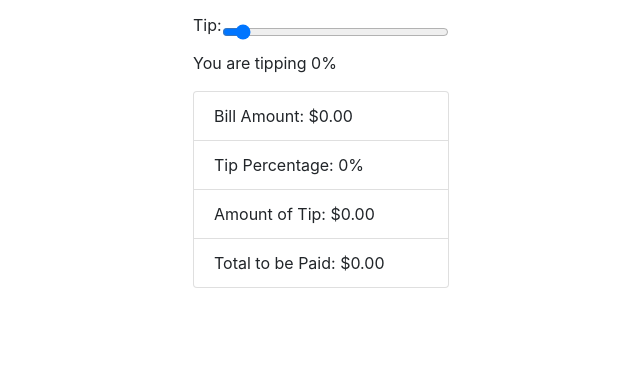
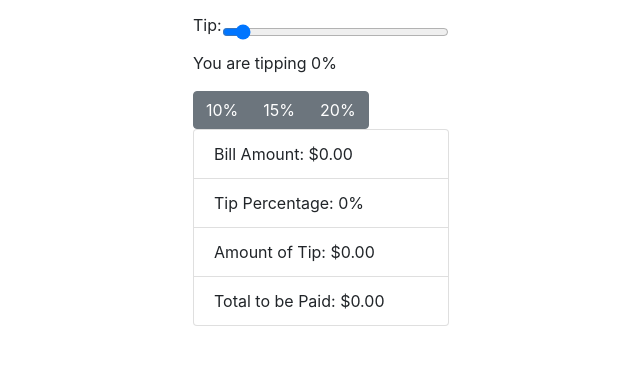
Before and after one commit to battleplan/few100-lab-3, a website built with webpack: page src/index.html in a window 1280 px wide. Shown: the part 161-526 px from the top of the page, without its empty margins (319-959 px from the left). Built offline with nearby package versions, Linux system fonts and the light colour scheme.

Commit message:
added radio button just need to hook up function

```diff
--- a/src/index.html
+++ b/src/index.html
@@ -44,6 +44,29 @@
             <p>
                 You are tipping <span id="tip-notification">0</span>%
             </p>
+            <div class="btn-group btn-group-toggle"
+                 data-toggle="buttons">
+                <label class="btn btn-secondary">
+                    <input type="radio"
+                           value=".10"
+                           name="options"
+                           id="option1"
+                           checked> 10%
+                </label>
+                <label class="btn btn-secondary">
+                    <input type="radio"
+                           value=".15"
+                           name="options"
+                           id="option2"> 15%
+                </label>
+                <label class="btn btn-secondary">
+                    <input type="radio"
+                           value=".20"
+                           name="options"
+                           id="option3"> 20%
+                </label>
+            </div>
+
         </div>
         <div id="list">
             <ul class="list-group">
@@ -53,6 +76,7 @@
                 <li class="list-group-item">Total to be Paid: $<span id="totalBill">0.00</span></li>
             </ul>
         </div>
+
     </main>
 </body>
 
--- a/src/index.ts
+++ b/src/index.ts
@@ -7,9 +7,17 @@ const check = document.getElementById('check') as HTMLSpanElement;
 const activeTipPercent = document.getElementById('tipPercentage') as HTMLSpanElement;
 const tipNotification = document.getElementById('tip-notification') as HTMLSpanElement;
 const totalBill = document.getElementById('totalBill') as HTMLSpanElement;
+const optionOne = document.getElementById('option1') as HTMLButtonElement;
+const optionTwo = document.getElementById('option2') as HTMLButtonElement;
+const optionThree = document.getElementById('option3') as HTMLButtonElement;
 
+/* make buttons move slider
+optionOne.addEventListener('click', () => {
+    const opt1 = (document.getElementById('tipInput') as HTMLInputElement).value;
+    const ten = 10;
 
-
+});
+*/
 document.getElementById('tipInput').onchange = function () {
 
     const tip = (document.getElementById('tipInput') as HTMLInputElement).value;
```
